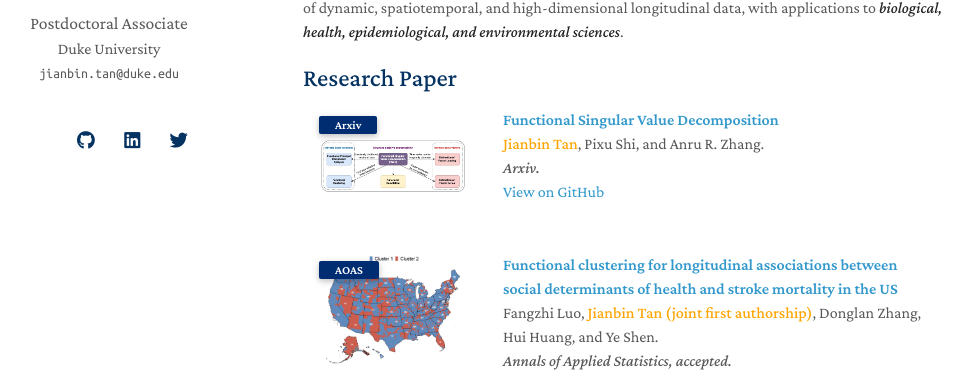
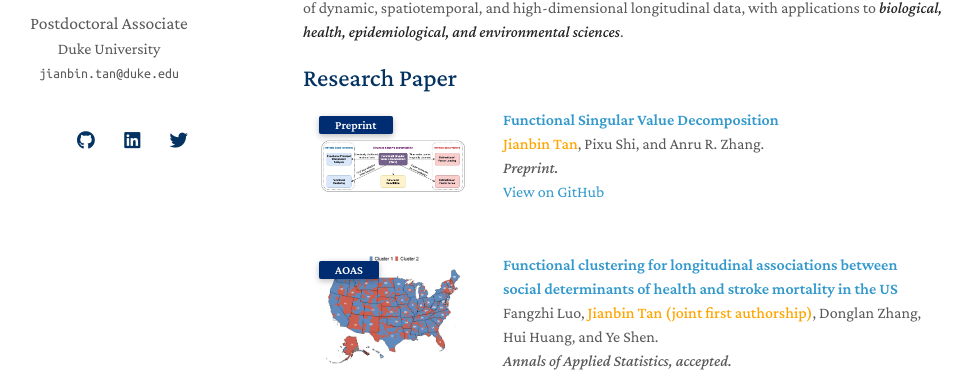
Before and after one commit to Tan-jianbin/Tan-jianbin.github.io, a Jekyll site: the page built from index.md, in a window 1280 px wide and 900 px high. Shown: the part 277-649 px from the top of the window, without its empty margins (167-1145 px from the left). Built offline with Jekyll 4.4.1, drawn with Linux system fonts in a browser that asks for light colours; nearby versions of some CDN libraries; a style sheet for code colours, icons or effects is not loaded; our own code applies the rules of GitHub Pages for plain Markdown files.

Commit message:
Update publications.md

```diff
--- a/_includes/publications.md
+++ b/_includes/publications.md
@@ -24,12 +24,12 @@
 
    <div class="col-sm-3 abbr" style="position: relative;padding-right: 15px;padding-left: 15px;max-width: 150px;max-height: 150px">
     <img src="assets/img/fsvd.jpg" style="width: auto; height: auto">
-     <abbr class="badge">  Arxiv </abbr>
+     <abbr class="badge">  Preprint </abbr>
   </div>
   <div class="col-sm-9" style="position: relative;padding-right: 15px;padding-left: 20px;">
     <div class="title"><a href="https://arxiv.org/abs/2410.03619">Functional Singular Value Decomposition</a></div>
     <div class="author"> <strong><span style="color: orange;">Jianbin Tan</span></strong>, Pixu Shi, and Anru R. Zhang.</div>
-    <div class="periodical"><em>  Arxiv.</em></div>
+    <div class="periodical"><em>  Preprint.</em></div>
     <!-- Code -->
     <div class="github-link">
       <a href="https://github.com/Jianbin-Tan/Functional-Singular-Value-Decompostion">  View on GitHub </a>
```
